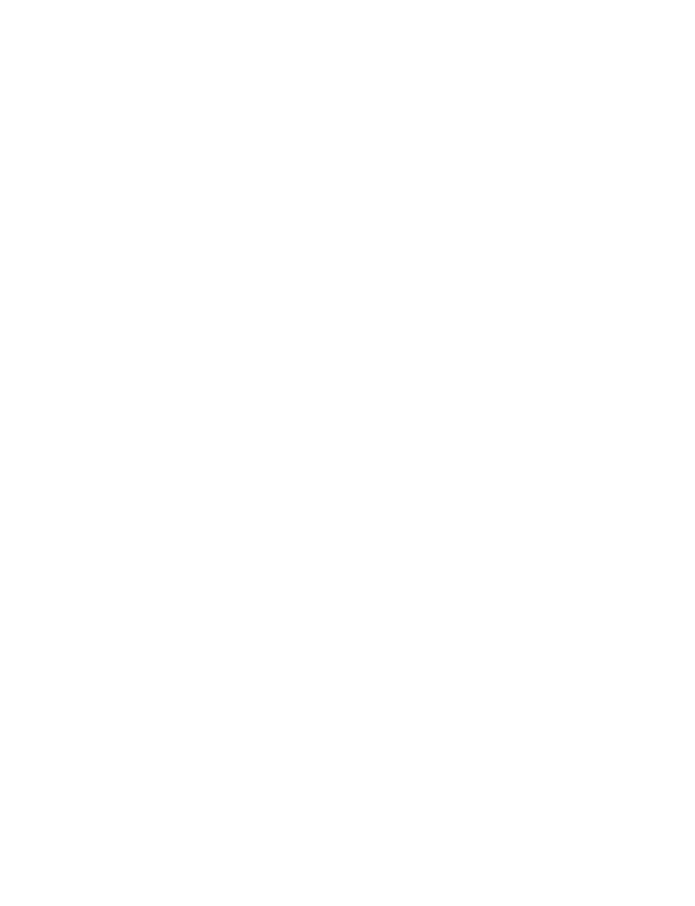
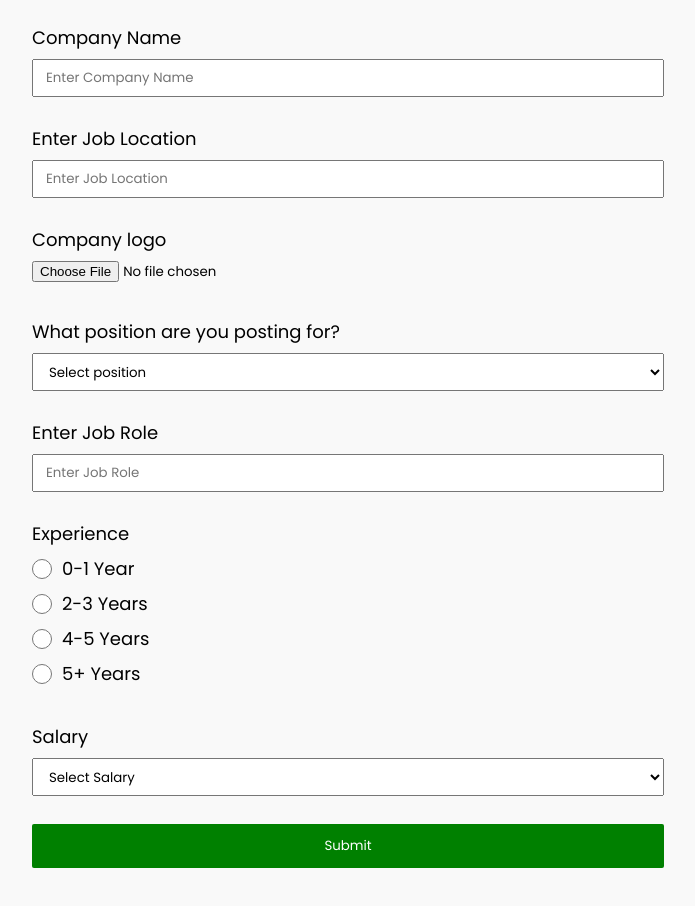
Before and after one commit to Ivanmenko/job-portal-React-, a React (Create React App) app: page /Postjob in a window 1280 px wide. Before the commit this address had no page. Shown: the part 480-1386 px from the top of the page, without its empty margins (292-987 px from the left). Before the commit the page ends 800 px from the top, so only its background shows below. Built offline with nearby package versions, Linux system fonts and the light colour scheme.

Commit message:
Added Job Page

```diff
--- a/src/App.js
+++ b/src/App.js
@@ -2,6 +2,7 @@ import './App.css';
 import Home from './components/Home';
 import Jobs from './components/Jobs';
 import { BrowserRouter, Routes, Route } from "react-router-dom";
+import PostJob from './components/PostJob';
 
 function App() {
   return (
@@ -9,9 +10,10 @@ function App() {
       <BrowserRouter>
         <Routes>
           <Route path="/">
-            <Route index element={<Home/>} />
-            <Route path="/Home" element={<Home/>} />
-            <Route path="/Jobs" element={<Jobs/>} />
+            <Route index element={<Home />} />
+            <Route path="/Home" element={<Home />} />
+            <Route path="/Jobs" element={<Jobs />} />
+            <Route path="/Postjob" element={<PostJob />} />
           </Route>
         </Routes>
       </BrowserRouter>
--- a/src/components/Navbar/index.jsx
+++ b/src/components/Navbar/index.jsx
@@ -19,7 +19,7 @@ const Navbar = () => {
               <Link to="/Jobs">Jobs</Link>
             </li>
             <li>
-              <Link to="">Post Job</Link>
+              <Link to="/Postjob">Post Job</Link>
             </li>
             <li>
               <Link to="">Save Job</Link>
--- /dev/null
+++ b/src/components/PostJob/index.css
@@ -0,0 +1,102 @@
+h1 {
+  font-weight: 400;
+  line-height: 1.2;
+}
+p {
+  font-size: 1.125rem;
+}
+h1,
+p {
+  margin-top: 0;
+  margin-bottom: 0.5rem;
+}
+
+label {
+  display: flex;
+  align-items: center;
+  font-size: 1.125rem;
+  margin-bottom: 0.5rem;
+}
+button {
+  border: none;
+}
+.container {
+  width: 100%;
+  margin: 3.125rem auto 0 auto;
+}
+@media (min-width: 576px) {
+  .container {
+    max-width: 540px;
+  }
+}
+
+@media (min-width: 768px) {
+  .container {
+    max-width: 720px;
+  }
+}
+.header {
+  padding: 0 0.625rem;
+  margin-bottom: 1.875rem;
+}
+.description {
+  font-style: italic;
+  font-weight: 200;
+  text-shadow: 1px 1px 1px rgba(0, 0, 0, 0.4);
+}
+.post-job {
+  text-align: center;
+}
+
+form {
+  background: #f9f9f9;
+  padding: 2.5rem 0.625rem;
+  border-radius: 0.25rem;
+}
+
+@media (min-width: 480px) {
+  form {
+    padding: 2.5rem;
+  }
+}
+
+.form-group {
+  margin: 0 auto 1.25rem auto;
+  padding: 0.25rem;
+}
+
+.form-control {
+  box-sizing: border-box;
+  width: 100%;
+  height: 2.375rem;
+  padding: 0.375rem 0.75rem;
+}
+
+.form-control:focus {
+  border-color: 70bdgg;
+  outline: 0;
+  box-shadow: 0 0 0 0.2rem rgba(0, 123, 255, 0.25);
+}
+.input-radio{
+  display: inline-block;
+  margin-right: 0.625rem;
+  min-height: 1.25rem;
+  min-width: 1.25rem;
+}
+
+.input-textarea {
+  min-height: 120px;
+  width: 70%;
+  padding: 0.625rem;
+  resize: vertical;
+}
+
+.submit-button {
+  display: block;
+  width: 100%;
+  padding: 0.75rem;
+  background: Green;
+  color: White;
+  border-radius: 2px;
+  cursor: pointer;
+}
--- /dev/null
+++ b/src/components/PostJob/index.jsx
@@ -0,0 +1,216 @@
+import React from "react";
+import { useState } from "react";
+import Navbar from "../Navbar";
+import "./index.css";
+
+const PostJob = () => {
+  const [company, setCompany] = useState("");
+  const [logo, setLogo] = useState("");
+  const [position, setPosition] = useState("");
+  const [salary, setSalary] = useState("");
+  const [experience, setExperience] = useState("");
+  const [role, setRole] = useState("");
+  const [location, setLocation] = useState("");
+  const obj = {
+    company: company,
+    position: position,
+    salary: salary,
+    experience: experience,
+    role: role,
+    location: location,
+    logo: logo,
+  };
+
+  const getBase64 = (file) => {
+    return new Promise((resolve, reject) => {
+      const reader = new FileReader();
+      reader.onload = () => resolve(reader.result);
+      reader.onabort = (error) => reject(error);
+      reader.readAsDataURL(file);
+    });
+  };
+  const handleImg = (e) => {
+    const file = e.target.files[0];
+    getBase64(file).then((base64) => {
+      localStorage["logo"] = base64;
+      setLogo(base64);
+    });
+  };
+
+  const handle = (e) => {
+    e.preventDefault();
+    if (company === "") {
+      window.alert("Enter name");
+    } else if (position === "") {
+      window.alert("Enter position");
+    } else if (experience === "") {
+      window.alert("Enter Experience");
+    } else if (salary === "") (window.alert("Enter Salary"));
+    else {
+      let savedItem = [];
+      if (localStorage.getItem("item")) {
+        savedItem = JSON.parse(localStorage.getItem("item"));
+      }
+      localStorage.setItem("item", JSON.stringify([...savedItem,obj]));
+      window.alert("Form Submitted Successfully");
+    }
+  };
+  return (
+    <div>
+      <Navbar />
+
+      <div className="job-background">
+        <div className="title">
+          <h2>Post a Job</h2>
+        </div>
+      </div>
+      <div className="container">
+        <header className="header">
+          <h1 className="post-job">Fill the form </h1>
+        </header>
+        <form>
+          <div className="form-group">
+            <label id="name-label" htmlFor="name">
+              Company Name
+            </label>
+            <input
+              type="text"
+              name="name"
+              className="form-control"
+              placeholder="Enter Company Name"
+              onChange={(e) => setCompany(e.target.value)}
+              required
+            />
+          </div>
+          <div className="form-group">
+            <label id="name-label" htmlFor="name">
+              Enter Job Location
+            </label>
+            <input
+              type="text"
+              name="name"
+              className="form-control"
+              placeholder="Enter Job Location"
+              onChange={(e) => setLocation(e.target.value)}
+              required
+            />
+          </div>
+          <div className="form-group">
+            <label id="logo-label" htmlFor="logo">
+              Company logo
+            </label>
+            <label>
+              <input
+                type="file"
+                id="myFile"
+                name="filename"
+                onChange={handleImg}
+                required
+              />
+            </label>
+          </div>
+          <div className="form-group">
+            <label>What position are you posting for?</label>
+            <select
+              id="dropdown"
+              name="role"
+              className="form-control"
+              onChange={(e) => setPosition(e.target.value)}
+              required
+            >
+              <option disabled selected value>
+                Select position
+              </option>
+              <option>Frontend</option>
+              <option>Backend</option>
+              <option>Full Stack</option>
+              <option>Devops</option>
+              <option>Other</option>
+            </select>
+          </div>
+          <div className="form-group">
+            <label id="name-label" htmlFor="name">
+              Enter Job Role
+            </label>
+            <input
+              type="text"
+              name="name"
+              className="form-control"
+              placeholder="Enter Job Role"
+              onChange={(e) => setRole(e.target.value)}
+              required
+            />
+          </div>
+
+          <div
+            className="form-group"
+            onChange={(e) => setExperience(e.target.value)}
+          >
+            <label>Experience </label>
+            <label>
+              <input
+                name="user-recommend"
+                value="0-1 Year"
+                type="radio"
+                className="input-radio"
+              />
+              0-1 Year
+            </label>
+            <label>
+              <input
+                name="user-recommend"
+                value=" 2-3 Years"
+                type="radio"
+                className="input-radio"
+              />
+              2-3 Years
+            </label>
+            <label>
+              <input
+                name="user-recommend"
+                value=" 4-5 Years"
+                type="radio"
+                className="input-radio"
+              />
+              4-5 Years
+            </label>
+            <label>
+              <input
+                name="user-recommend"
+                value="5+ Years"
+                type="radio"
+                className="input-radio"
+              />
+              5+ Years
+            </label>
+          </div>
+
+          <div className="form-group">
+            <label>Salary</label>
+            <select
+              className="form-control"
+              onChange={(e) => setSalary(e.target.value)}
+              required
+            >
+              <option disabled selected value>
+                Select Salary
+              </option>
+              <option value="0-15K">0-15K</option>
+              <option value="15-30K">15-30K</option>
+              <option value="30K-50K">30K-50K</option>
+              <option value="50K-80K">50K-80K</option>
+              <option value="80K+">80K+</option>
+            </select>
+          </div>
+          <div className="form-group">
+            <button type="submit" className="submit-button" onClick={handle}>
+              Submit
+            </button>
+          </div>
+        </form>
+      </div>
+    </div>
+  );
+};
+
+export default PostJob;
```
